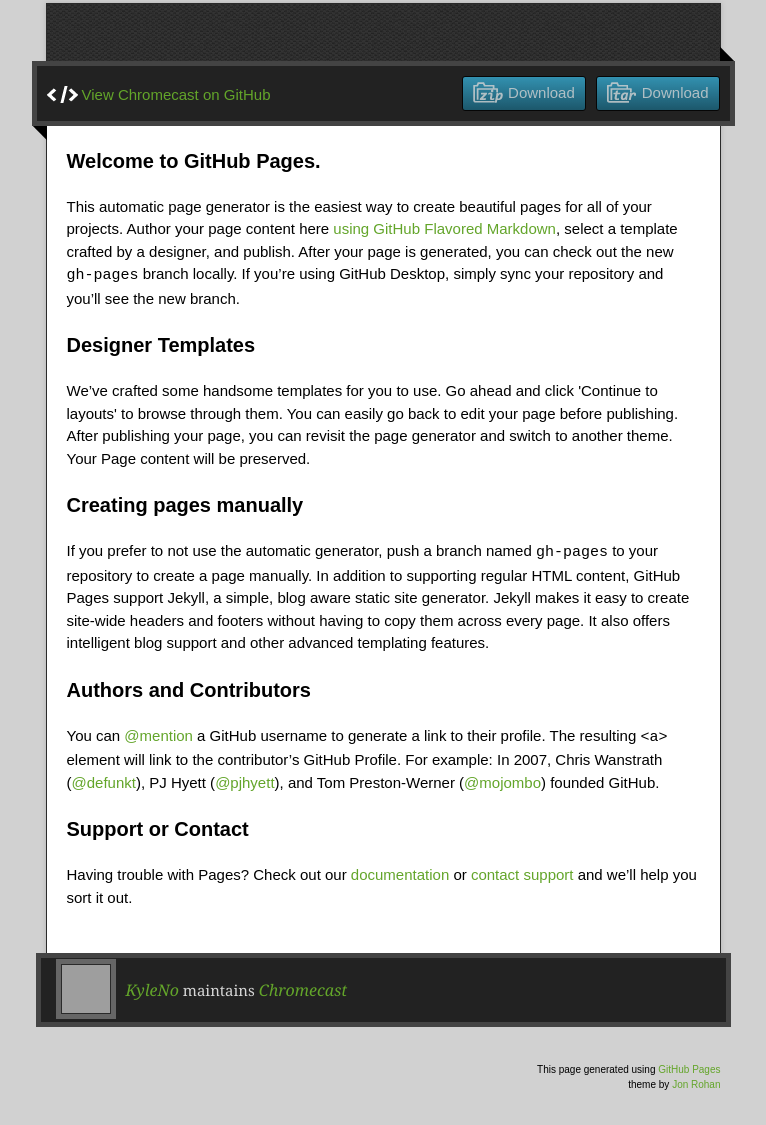
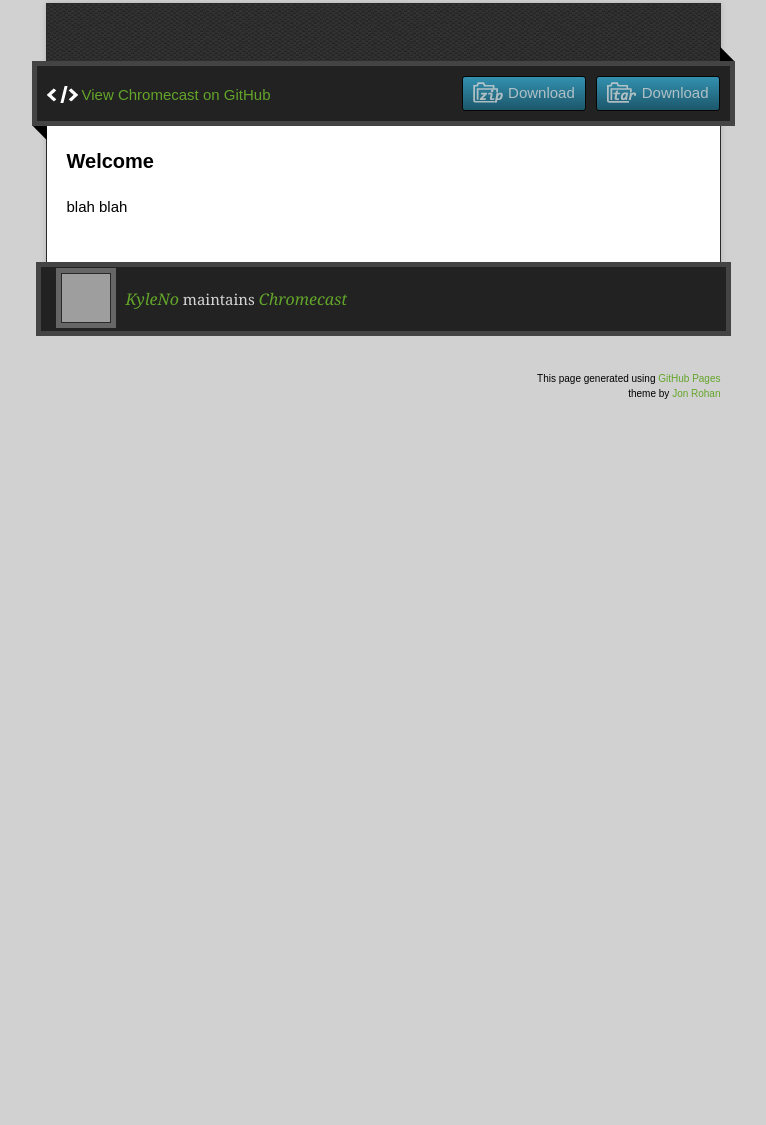
Before and after one commit to KyleNo/ChromeCast, a plain HTML site: page index.html in a window 1280 px wide. Shown: the part 127-1252 px from the top of the page, without its empty margins (257-1023 px from the left). After the commit the page ends 800 px from the top, so only its background shows below. Drawn offline with nearby package versions, Linux system fonts and the light colour scheme; grey boxes are pictures that could not be loaded.

```diff
--- a/index.html
+++ b/index.html
@@ -37,29 +37,9 @@
         </div>
         <article class="markdown-body">
           <h3>
-<a id="welcome-to-github-pages" class="anchor" href="#welcome-to-github-pages" aria-hidden="true"><span class="octicon octicon-link"></span></a>Welcome to GitHub Pages.</h3>
+<a id="welcome" class="anchor" href="#welcome" aria-hidden="true"><span class="octicon octicon-link"></span></a>Welcome</h3>
 
-<p>This automatic page generator is the easiest way to create beautiful pages for all of your projects. Author your page content here <a href="https://guides.github.com/features/mastering-markdown/">using GitHub Flavored Markdown</a>, select a template crafted by a designer, and publish. After your page is generated, you can check out the new <code>gh-pages</code> branch locally. If you’re using GitHub Desktop, simply sync your repository and you’ll see the new branch.</p>
-
-<h3>
-<a id="designer-templates" class="anchor" href="#designer-templates" aria-hidden="true"><span class="octicon octicon-link"></span></a>Designer Templates</h3>
-
-<p>We’ve crafted some handsome templates for you to use. Go ahead and click 'Continue to layouts' to browse through them. You can easily go back to edit your page before publishing. After publishing your page, you can revisit the page generator and switch to another theme. Your Page content will be preserved.</p>
-
-<h3>
-<a id="creating-pages-manually" class="anchor" href="#creating-pages-manually" aria-hidden="true"><span class="octicon octicon-link"></span></a>Creating pages manually</h3>
-
-<p>If you prefer to not use the automatic generator, push a branch named <code>gh-pages</code> to your repository to create a page manually. In addition to supporting regular HTML content, GitHub Pages support Jekyll, a simple, blog aware static site generator. Jekyll makes it easy to create site-wide headers and footers without having to copy them across every page. It also offers intelligent blog support and other advanced templating features.</p>
-
-<h3>
-<a id="authors-and-contributors" class="anchor" href="#authors-and-contributors" aria-hidden="true"><span class="octicon octicon-link"></span></a>Authors and Contributors</h3>
-
-<p>You can <a href="https://github.com/blog/821" class="user-mention">@mention</a> a GitHub username to generate a link to their profile. The resulting <code>&lt;a&gt;</code> element will link to the contributor’s GitHub Profile. For example: In 2007, Chris Wanstrath (<a href="https://github.com/defunkt" class="user-mention">@defunkt</a>), PJ Hyett (<a href="https://github.com/pjhyett" class="user-mention">@pjhyett</a>), and Tom Preston-Werner (<a href="https://github.com/mojombo" class="user-mention">@mojombo</a>) founded GitHub.</p>
-
-<h3>
-<a id="support-or-contact" class="anchor" href="#support-or-contact" aria-hidden="true"><span class="octicon octicon-link"></span></a>Support or Contact</h3>
-
-<p>Having trouble with Pages? Check out our <a href="https://help.github.com/pages">documentation</a> or <a href="https://github.com/contact">contact support</a> and we’ll help you sort it out.</p>
+<p>blah blah</p>
         </article>
       </div>
     </div>
```
Also changed, not shown: params.json (+1 -1 lines).
